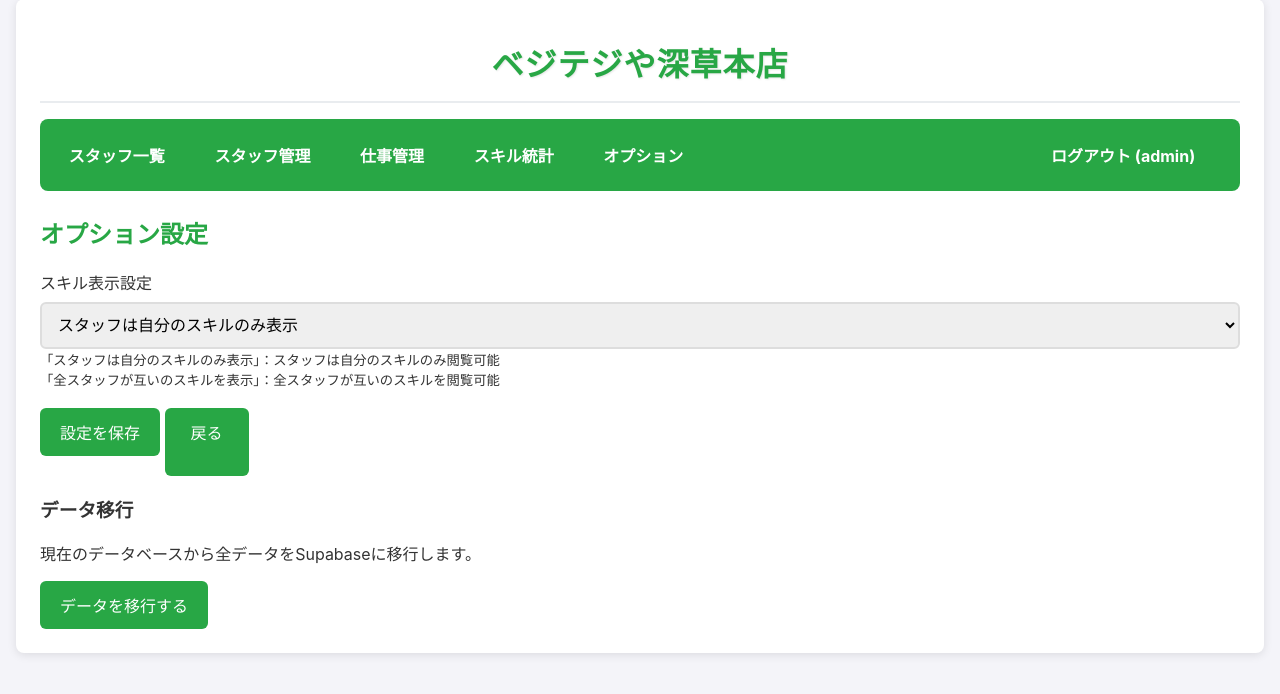
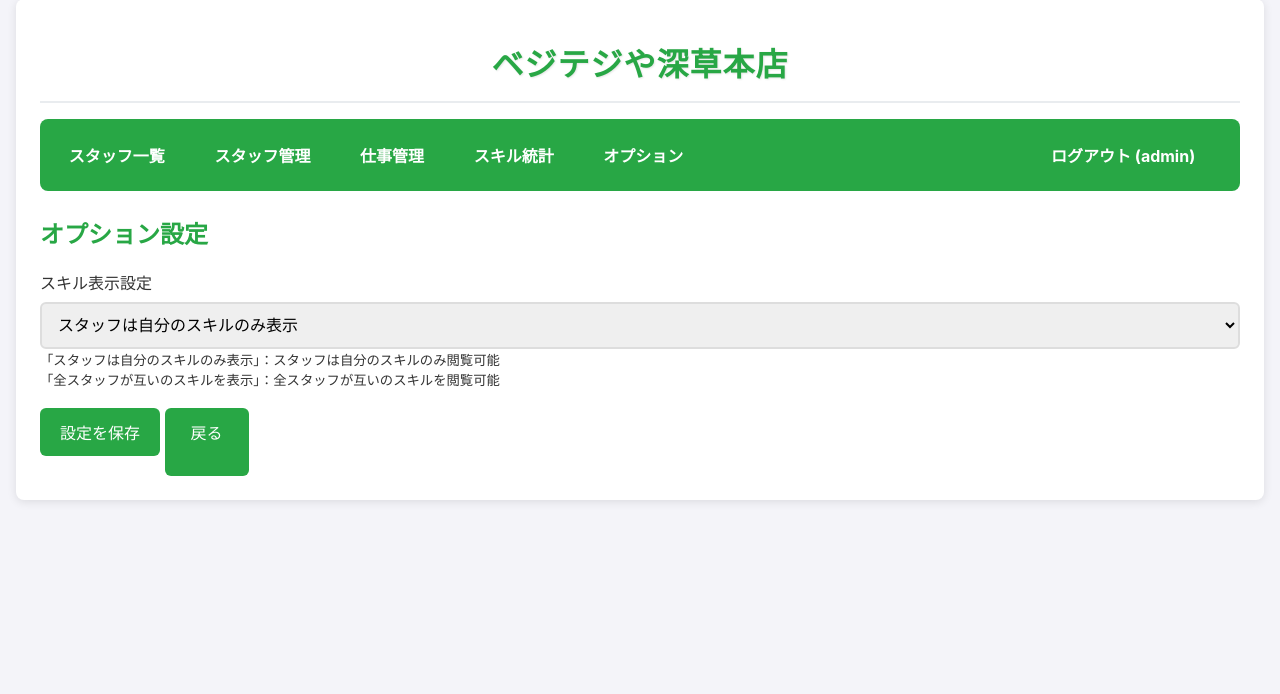
Before and after one commit to highEna1000/vegetejiya-fukakusa, a Flask app: page /admin/settings in a window 1280 px wide. Shown: the part 17-711 px from the top of the page. Run offline with Flask 3, Linux system fonts and the light colour scheme; a user stored in the database is signed in; some libraries are stand-ins or nearby versions.

Commit message:
オプションメニューからデータ移行項目を削除
- admin_settings.htmlからデータ移行セクションを削除
- app.pyからmigrate_dataエンドポイントを削除
- 移行完了のため不要な機能を整理

🤖 Generated with [Claude Code](https://claude.ai/code)

Co-Authored-By: Claude <noreply@anthropic.com>

```diff
--- a/app.py
+++ b/app.py
@@ -567,76 +567,6 @@ def admin_settings():
 
     return render_template('admin_settings.html', form=form)
 
-@app.route('/admin/migrate_data', methods=['POST'])
-@admin_required
-def migrate_data():
-    """データ移行エンドポイント"""
-    try:
-        # データベースからデータを取得
-        import json
-
-        # 全データを取得
-        users_data = []
-        for user in User.query.all():
-            users_data.append({
-                'id': user.id,
-                'username': user.username,
-                'password_hash': user.password_hash,
-                'role': user.role,
-                'is_first_login': user.is_first_login,
-                'order_index': user.order_index
-            })
-
-        tasks_data = []
-        for task in Task.query.all():
-            tasks_data.append({
-                'id': task.id,
-                'name': task.name,
-                'order_index': task.order_index
-            })
-
-        user_skills_data = []
-        for skill in UserSkill.query.all():
-            user_skills_data.append({
-                'id': skill.id,
-                'user_id': skill.user_id,
-                'task_id': skill.task_id,
-                'can_do': skill.can_do
-            })
-
-        settings_data = []
-        for setting in Settings.query.all():
-            settings_data.append({
-                'id': setting.id,
-                'key': setting.key,
-                'value': setting.value
-            })
-
-        # JSONデータを作成
-        migration_data = {
-            'users': users_data,
-            'tasks': tasks_data,
-            'user_skills': user_skills_data,
-            'settings': settings_data
-        }
-
-        # Supabaseに移行（この部分は実際のSupabase設定に応じて調整）
-        if os.environ.get('DATABASE_URL') and 'supabase.com' in os.environ.get('DATABASE_URL', ''):
-            # 既にSupabase環境の場合
-            flash('現在のデータベースは既にSupabaseです。移行は不要です。')
-        else:
-            # 移行データをJSONファイルとして保存（手動移行用）
-            with open('migration_data.json', 'w', encoding='utf-8') as f:
-                json.dump(migration_data, f, ensure_ascii=False, indent=2)
-
-            flash(f'データ移行の準備が完了しました。移行データ: ユーザー {len(users_data)}件、タスク {len(tasks_data)}件、スキル {len(user_skills_data)}件')
-
-        return redirect(url_for('admin_settings'))
-
-    except Exception as e:
-        flash(f'データ移行エラー: {str(e)}')
-        return redirect(url_for('admin_settings'))
-
 
 # -----------------------------------------------------------
 # 6. アプリケーションの実行と初期設定
--- a/templates/admin_settings.html
+++ b/templates/admin_settings.html
@@ -24,18 +24,6 @@
           <a href="{{ url_for('dashboard') }}" class="btn btn-secondary">戻る</a>
         </div>
       </form>
-
-      <!-- データ移行セクション -->
-      <div class="migration-section">
-        <h3>データ移行</h3>
-        <p>現在のデータベースから全データをSupabaseに移行します。</p>
-        <form method="POST" action="{{ url_for('migrate_data') }}" class="migration-form">
-          <input type="hidden" name="csrf_token" value="{{ csrf_token() }}"/>
-          <button type="submit" class="btn btn-warning" onclick="return confirm('データを移行しますか？この操作は時間がかかる場合があります。');">
-            データを移行する
-          </button>
-        </form>
-      </div>
     </div>
   </div>
 {% endblock %}
```
